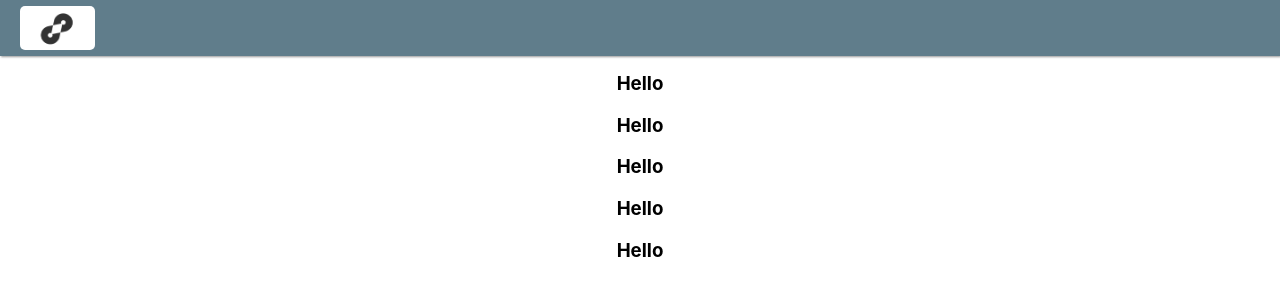
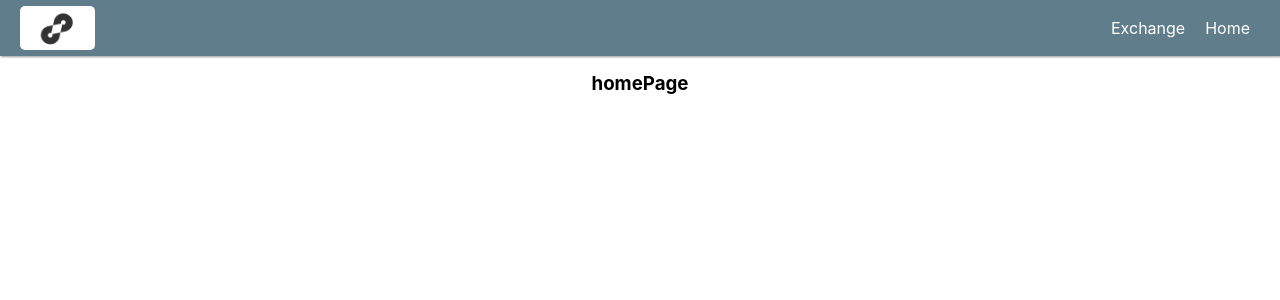
Before and after one commit to bpiotti/TicketExchange-Frontend, a React (Create React App) app: page / in a window 1280 px wide. Shown: the top 300 px of the page. Built offline with nearby package versions, Linux system fonts and the light colour scheme.

Commit message:
Added another link to the app that links back to the homepage: configued routing so correct components will be routed

```diff
--- a/src/components/Home/HomePage.css
+++ b/src/components/Home/HomePage.css
@@ -0,0 +1,3 @@
+h3 {
+    color: #212121;
+}
--- a/src/components/Home/HomePage.js
+++ b/src/components/Home/HomePage.js
@@ -3,11 +3,7 @@ import Aux from '../../hoc/Aux/Aux'
 
 const homePage = () => (
     <Aux>
-        <h3>Hello</h3>
-        <h3>Hello</h3>
-        <h3>Hello</h3>
-        <h3>Hello</h3>
-        <h3>Hello</h3>
+        <h3>homePage</h3>
     </Aux>
 
 );
--- /dev/null
+++ b/src/components/Navigation/NavigationItems/NavigationItem/NavigationItem.css
@@ -0,0 +1,20 @@
+.NavigationItem {
+    margin: 10px 10px;
+    box-sizing: border-box;
+    width: 100%;
+}
+
+.NavigationItem a {
+    color: #FFFFFF;
+    text-decoration: none;
+    width: 100%;
+    box-sizing: border-box;
+}
+
+.NavigationItem a:hover,
+.NavigationItem a:active,
+.NavigationItem a:active {
+    background-color: #CFD8DC;
+    border-bottom: 4px solid #757575;
+    color: white;
+}
--- /dev/null
+++ b/src/components/Navigation/NavigationItems/NavigationItem/NavigationItem.js
@@ -0,0 +1,15 @@
+import React from 'react'
+
+import { NavLink } from 'react-router-dom'
+import './NavigationItem.css';
+
+const navigationItem = props => (
+    <li className="NavigationItem">
+        <NavLink
+            to={props.link}
+            exact={props.exact}
+            activeClassName="active">{props.children} </NavLink>
+    </li>
+);
+
+export default navigationItem;
--- a/src/components/Navigation/NavigationItems/NavigationItems.css
+++ b/src/components/Navigation/NavigationItems/NavigationItems.css
@@ -0,0 +1,9 @@
+.NavigationItems {
+    margin: 0;
+    padding: 0;
+    list-style: none;
+    display: flex;
+    flex-flow: row;
+    align-items: center;
+    height: 100%
+}
--- a/src/components/Navigation/NavigationItems/NavigationItems.js
+++ b/src/components/Navigation/NavigationItems/NavigationItems.js
@@ -0,0 +1,13 @@
+import React from 'react';
+
+import  './NavigationItems.css';
+import NavigationItem from './NavigationItem/NavigationItem'
+
+const naviagationItems = () => (
+    <ul className="NavigationItems">
+        <NavigationItem link="/ticket-exchange">Exchange</NavigationItem>
+        <NavigationItem link="/">Home</NavigationItem>
+    </ul>
+);
+
+export default naviagationItems;
--- a/src/components/Navigation/Toolbar/Toolbar.js
+++ b/src/components/Navigation/Toolbar/Toolbar.js
@@ -2,10 +2,14 @@ import React from 'react';
 
 import './Toolbar.css';
 import Logo from '../../Logo/Logo';
+import NavigationItems from '../NavigationItems/NavigationItems'
 
 const toolbar = () => (
     <header className="Toolbar">
-        <Logo height="80%"/>
+        <Logo height="80%" />
+        <nav>
+            <NavigationItems />
+        </nav>
     </header>
 );
 
```
